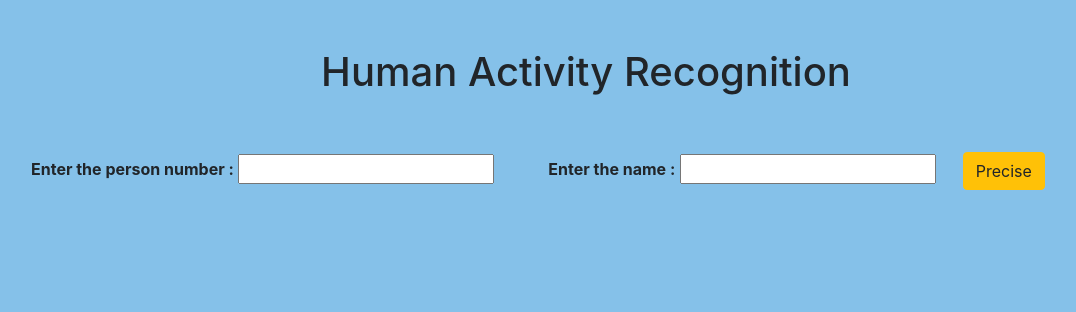
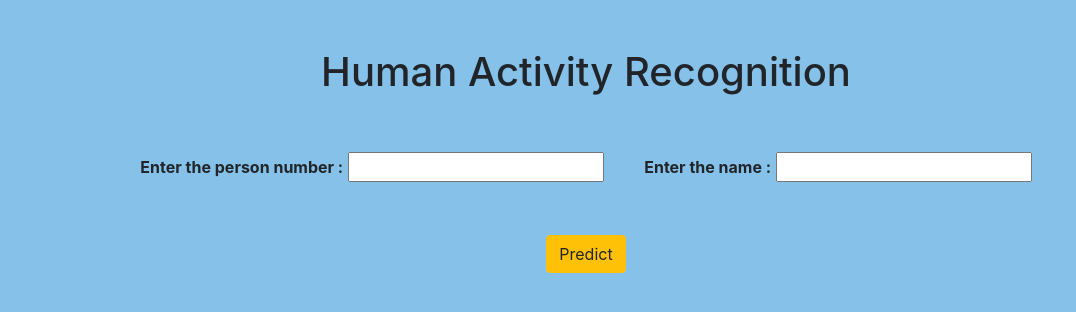
Before and after one commit to ashish946/Human-Activity-Recognition, a Django app: page / in a window 1280 px wide. Shown: the top 312 px of the page, without its empty margins (54-1130 px from the left). Run offline with Django 3.2, Linux system fonts and the light colour scheme; some libraries are stand-ins or nearby versions.

Commit message:
Update index.html

```diff
--- a/templates/index.html
+++ b/templates/index.html
@@ -22,13 +22,17 @@
 <body>
  <h1 class="pt-5 pb-5">Human Activity Recognition</h1>
  <div class="container">
-  <form action="{% url 'result' %}">
+   <center>
+    <form action="{% url 'result' %}">
       <label><b>Enter the person number :</b></label>
-    <input type="number" name="num" id="num" required /> &nbsp;&nbsp;&nbsp;&nbsp;&nbsp;&nbsp;&nbsp;&nbsp;&nbsp;&nbsp;
+      <input type="number" name="num" id="num" required /> &nbsp;&nbsp;&nbsp;&nbsp;&nbsp;&nbsp;&nbsp;
       <label><b>Enter the name :</b></label>
-      <input type="text" name="name" required />&nbsp;&nbsp;&nbsp;&nbsp;&nbsp;
-    <button type="submit" name="submit" class="btn btn-warning">Precise</button>
-  </form>
+      <input type="text" name="name" required />
+      <br><br><br>
+      <button type="submit" name="submit" class="btn btn-warning">Predict</button>
+
+    </form>
+  </center>
 </div>
 <!-- Optional JavaScript -->
 <!-- jQuery first, then Popper.js, then Bootstrap JS -->
```
